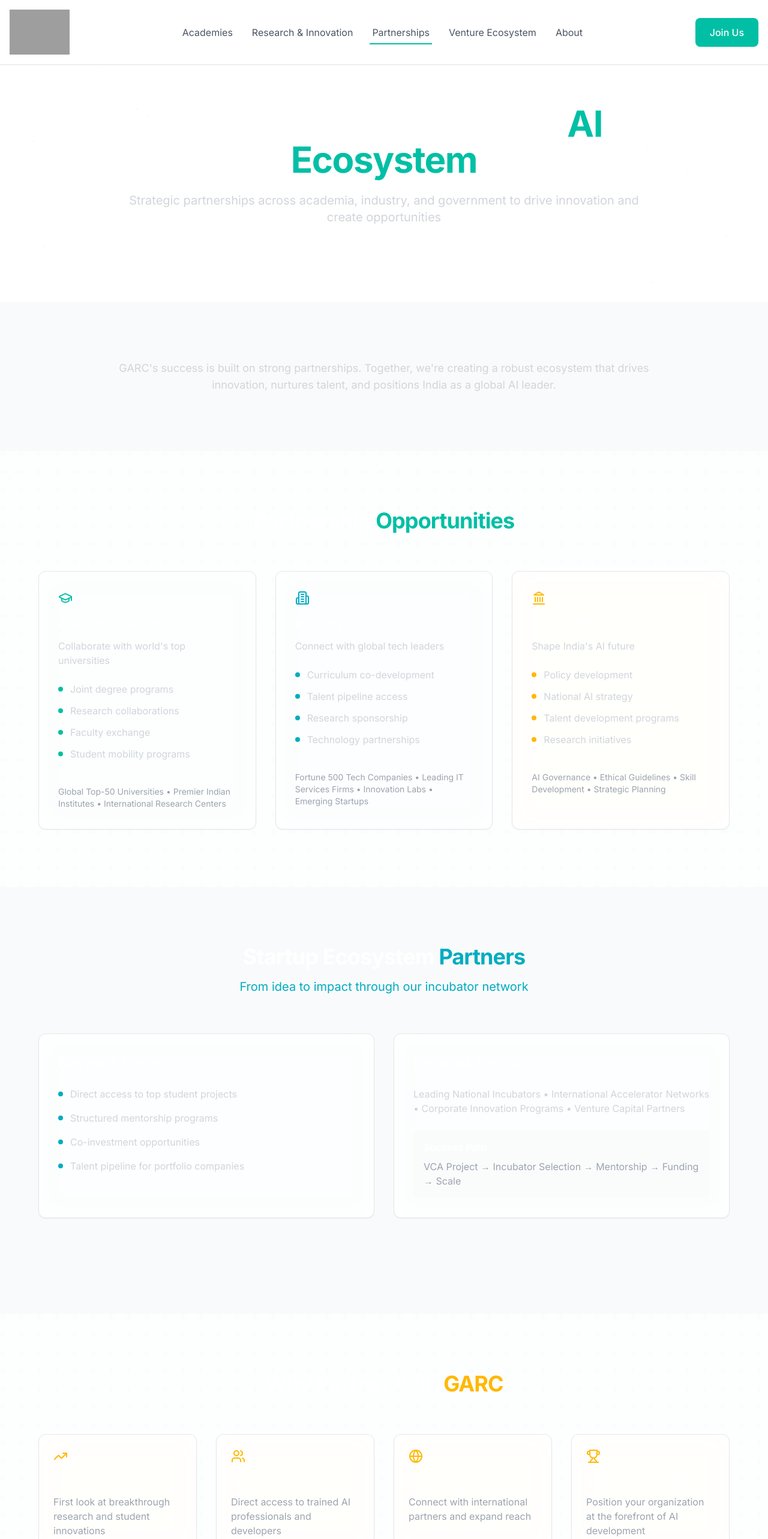
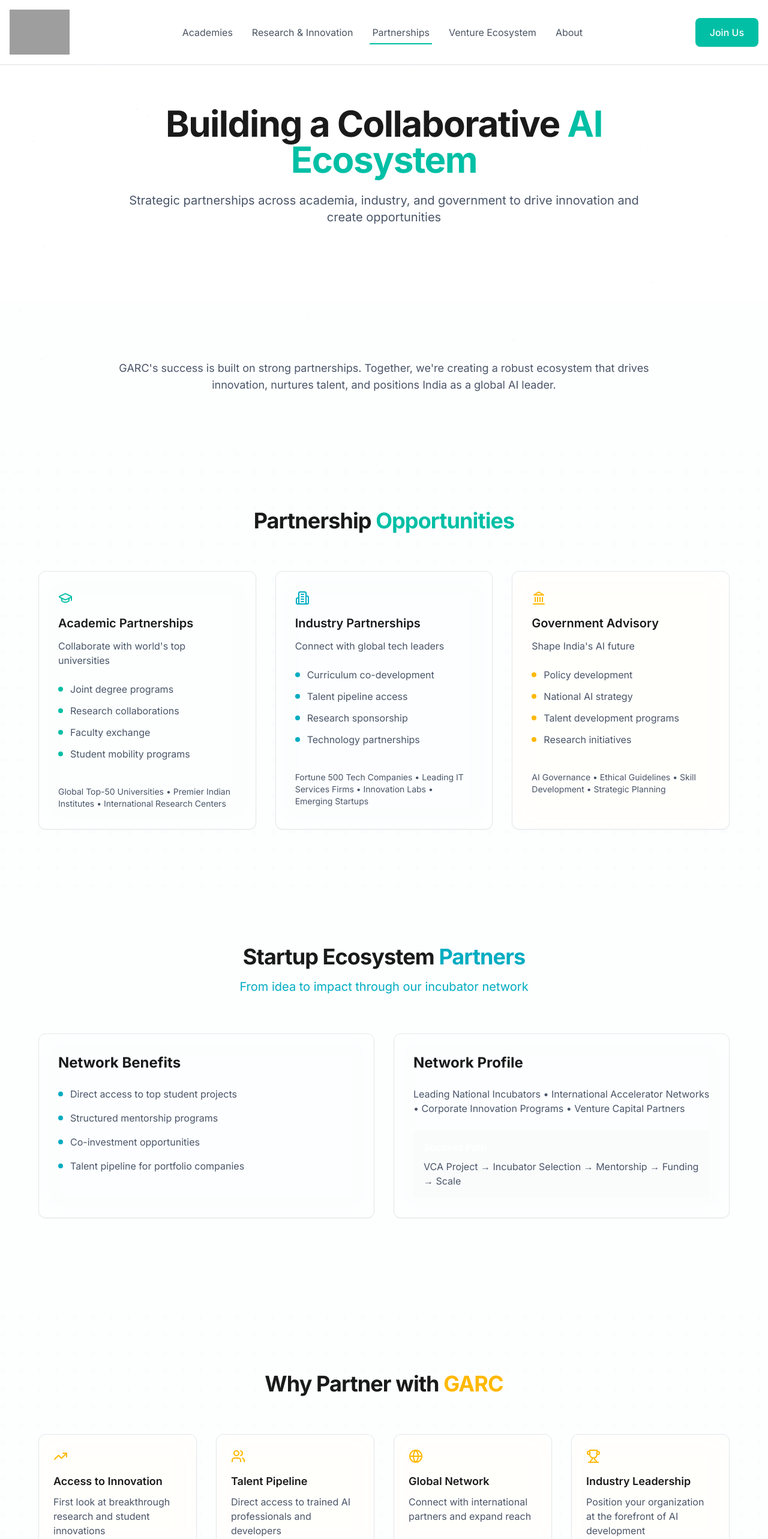
Before and after one commit to RaupscZAN/GARC-2, a React (Vite) app: page /partnerships in a window 1280 px wide. Shown: the top 2566 px of the page at 60% size. Built offline with nearby package versions, Linux system fonts and the light colour scheme; grey boxes are pictures that could not be loaded.

Commit message:
Updated Partnerships.tsx

```diff
--- a/src/pages/Partnerships.tsx
+++ b/src/pages/Partnerships.tsx
@@ -16,19 +16,19 @@ const Partnerships: React.FC = () => {
       <Section className="pt-32 pb-16">
         <div className="text-center max-w-4xl mx-auto">
           <h1 className="heading-xl mb-6">
-            <span className="text-white">Building a Collaborative </span>
+            <span className="text-app-text">Building a Collaborative </span>
             <span className="text-primary">AI Ecosystem</span>
           </h1>
-          <p className="text-xl text-gray-300 mb-8">
+          <p className="text-xl text-app-text-muted mb-8">
             Strategic partnerships across academia, industry, and government to drive innovation and create opportunities
           </p>
         </div>
       </Section>
 
       {/* Intro Section */}
-      <Section className="bg-gray-50 dark:bg-surface/30">
+      <Section className="bg-surface/30">
         <div className="max-w-4xl mx-auto text-center">
-          <p className="text-lg text-gray-300">
+          <p className="text-lg text-app-text-muted">
             GARC's success is built on strong partnerships. Together, we're creating a robust ecosystem that drives innovation,
             nurtures talent, and positions India as a global AI leader.
           </p>
@@ -40,7 +40,7 @@ const Partnerships: React.FC = () => {
         <div className="max-w-6xl mx-auto">
           <div className="text-center mb-16">
             <h2 className="heading-lg mb-4">
-              <span className="text-white">Partnership </span>
+              <span className="text-app-text">Partnership </span>
               <span className="text-primary">Opportunities</span>
             </h2>
           </div>
@@ -89,17 +89,17 @@ const Partnerships: React.FC = () => {
             ].map((category, index) => (
               <Card key={index} className="p-8" glowColor={category.color as 'primary' | 'secondary' | 'accent'}>
                 <div className={`text-${category.color} mb-4`}>{category.icon}</div>
-                <h3 className="text-xl font-semibold text-white mb-3">{category.title}</h3>
-                <p className="text-gray-300 mb-6">{category.description}</p>
+                <h3 className="text-xl font-semibold text-app-text mb-3">{category.title}</h3>
+                <p className="text-app-text-muted mb-6">{category.description}</p>
                 <ul className="space-y-3 mb-6">
                   {category.items.map((item, idx) => (
                     <li key={idx} className="flex items-start gap-3">
                       <div className={`w-2 h-2 rounded-full bg-${category.color} mt-2`}></div>
-                      <span className="text-gray-300">{item}</span>
+                      <span className="text-app-text-muted">{item}</span>
                     </li>
                   ))}
                 </ul>
-                <div className="text-sm text-gray-400 pt-4 border-t border-white/10">
+                <div className="text-sm text-app-text-muted pt-4 border-t border-white/10">
                   {category.profile}
                 </div>
               </Card>
@@ -109,11 +109,11 @@ const Partnerships: React.FC = () => {
       </Section>
 
       {/* Incubator Network */}
-      <Section className="bg-gray-50 dark:bg-surface/30">
+      <Section className="bg-surface/30">
         <div className="max-w-6xl mx-auto">
           <div className="text-center mb-16">
             <h2 className="heading-lg mb-4">
-              <span className="text-white">Startup Ecosystem </span>
+              <span className="text-app-text">Startup Ecosystem </span>
               <span className="text-secondary">Partners</span>
             </h2>
             <p className="text-xl text-secondary mb-4">From idea to impact through our incubator network</p>
@@ -121,7 +121,7 @@ const Partnerships: React.FC = () => {
 
           <div className="grid grid-cols-1 lg:grid-cols-2 gap-8 mb-16">
             <Card className="p-8" glowColor="secondary">
-              <h3 className="text-2xl font-bold text-white mb-6">Network Benefits</h3>
+              <h3 className="text-2xl font-bold text-app-text mb-6">Network Benefits</h3>
               <ul className="space-y-4">
                 {[
                   "Direct access to top student projects",
@@ -131,21 +131,21 @@ const Partnerships: React.FC = () => {
                 ].map((benefit, index) => (
                   <li key={index} className="flex items-center gap-3">
                     <div className="w-2 h-2 rounded-full bg-secondary"></div>
-                    <span className="text-gray-300">{benefit}</span>
+                    <span className="text-app-text-muted">{benefit}</span>
                   </li>
                 ))}
               </ul>
             </Card>
 
             <Card className="p-8" glowColor="secondary">
-              <h3 className="text-2xl font-bold text-white mb-6">Network Profile</h3>
-              <p className="text-gray-300 mb-6">
+              <h3 className="text-2xl font-bold text-app-text mb-6">Network Profile</h3>
+              <p className="text-app-text-muted mb-6">
                 Leading National Incubators • International Accelerator Networks • Corporate Innovation Programs •
                 Venture Capital Partners
               </p>
               <div className="bg-surface/60 backdrop-blur-sm border border-white/10 rounded-lg p-4">
                 <h4 className="text-white font-semibold mb-2">Success Path</h4>
-                <p className="text-gray-400">
+                <p className="text-app-text-muted">
                   VCA Project → Incubator Selection → Mentorship → Funding → Scale
                 </p>
               </div>
@@ -159,7 +159,7 @@ const Partnerships: React.FC = () => {
         <div className="max-w-6xl mx-auto">
           <div className="text-center mb-16">
             <h2 className="heading-lg mb-4">
-              <span className="text-white">Why Partner with </span>
+              <span className="text-app-text">Why Partner with </span>
               <span className="text-accent">GARC</span>
             </h2>
           </div>
@@ -189,8 +189,8 @@ const Partnerships: React.FC = () => {
             ].map((benefit, index) => (
               <Card key={index} className="p-6" glowColor="accent">
                 <div className="text-accent mb-4">{benefit.icon}</div>
-                <h3 className="text-lg font-semibold text-white mb-2">{benefit.title}</h3>
-                <p className="text-gray-400">{benefit.description}</p>
+                <h3 className="text-lg font-semibold text-app-text mb-2">{benefit.title}</h3>
+                <p className="text-app-text-muted">{benefit.description}</p>
               </Card>
             ))}
           </div>
@@ -201,10 +201,10 @@ const Partnerships: React.FC = () => {
       <Section className="bg-surface/30">
         <div className="max-w-4xl mx-auto text-center">
           <h2 className="heading-lg mb-4">
-            <span className="text-white">Ready to </span>
+            <span className="text-app-text">Ready to </span>
             <span className="text-primary">Partner?</span>
           </h2>
-          <p className="text-xl text-gray-300 mb-8">
+          <p className="text-xl text-app-text-muted mb-8">
             Join pioneering organizations in building India's AI future. Let's explore how we can work together.
           </p>
           <div className="flex flex-wrap justify-center gap-4">
```
